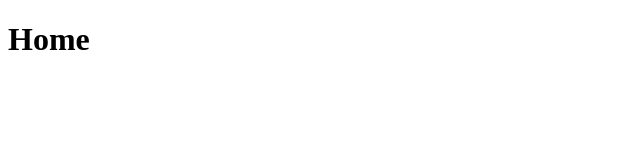
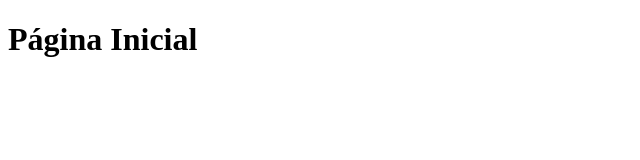
Before and after one commit to elton-costa/exemplo-gitflow, a plain HTML site: page index.html in a window 1280 px wide. Shown: the whole page, without its empty margins (0-640 px from the left). Drawn offline with Linux system fonts and the light colour scheme.

Commit message:
:speech_balloon: Change en to pt-BR

```diff
--- a/index.html
+++ b/index.html
@@ -4,10 +4,10 @@
 <head>
     <meta charset="UTF-8">
     <meta name="viewport" content="width=device-width, initial-scale=1.0">
-    <title>Home</title>
+    <title>Página Inicial</title>
 
 </head>
 <body>
-    <h1>Home</h1>
+    <h1>Página Inicial</h1>
 </body>
 </html>
```
Also changed, not shown: photo.html (+2 -2 lines), 1 other file.
